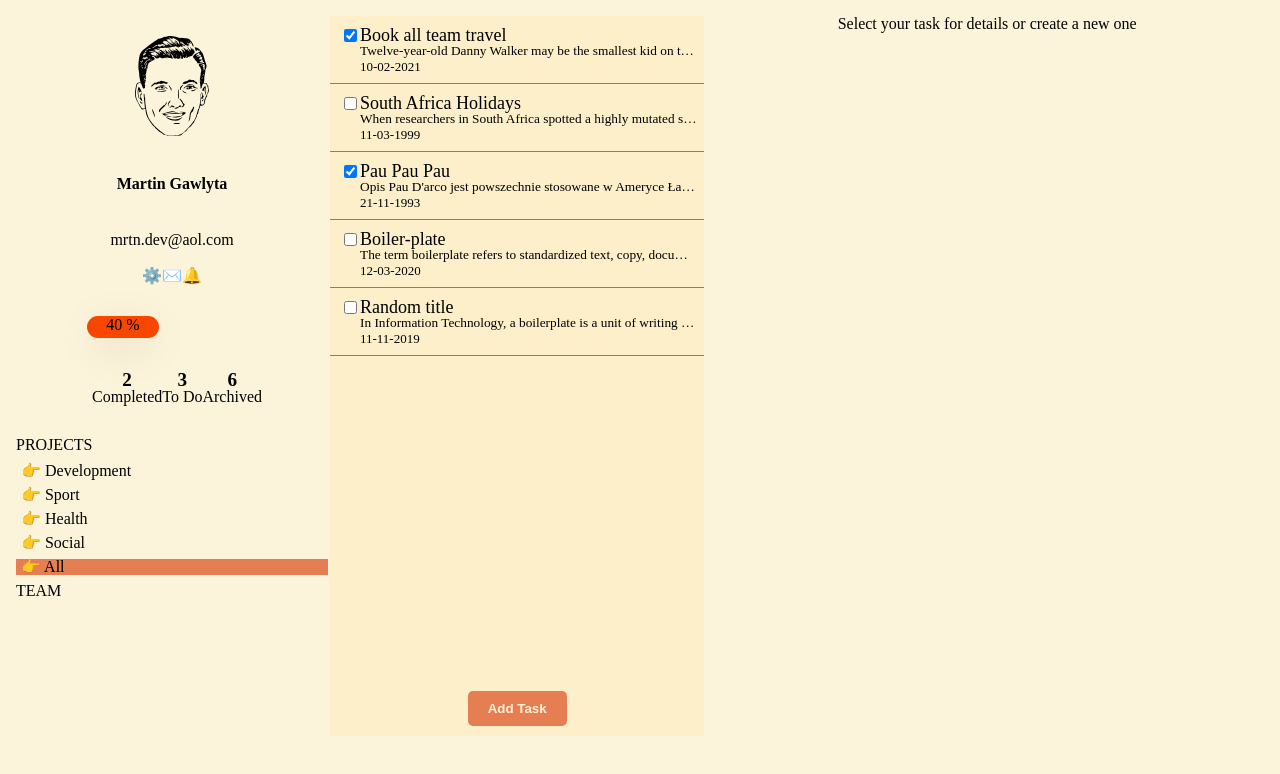
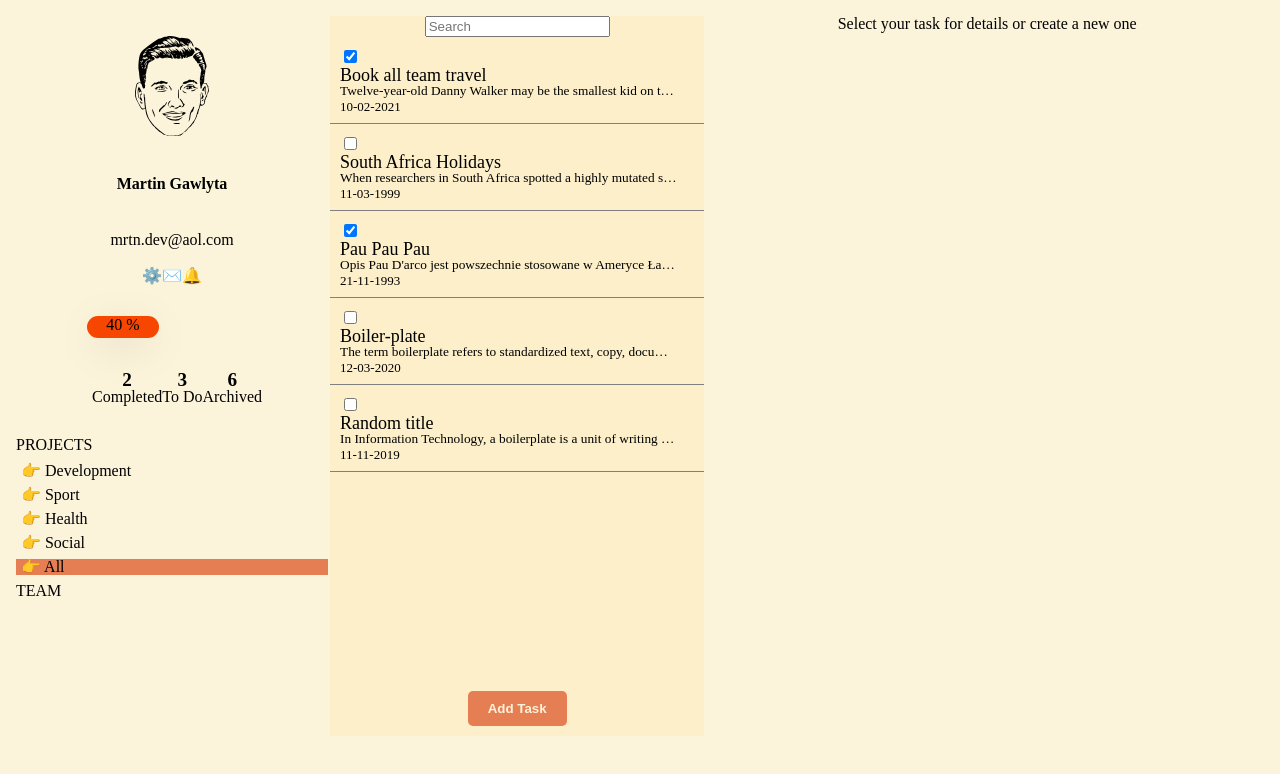
Before and after one commit to mlvrkhn/nuxt-teams, a Nuxt app: page / in a window 1280 px wide. Shown: the top 774 px of the page. Built offline with nearby package versions, Linux system fonts and the light colour scheme; data requests are answered from the project's data file.

Commit message:
Add styling to TaskColumn

```diff
--- a/assets/scss/main.scss
+++ b/assets/scss/main.scss
@@ -24,13 +24,14 @@ a {
     }
     &--column {
         width: 100%;
+        height: 100%;
     }
     &--task-list {
         height: 100%;
         display: flex;
         flex-direction: column;
         align-items: center;
-        justify-content: space-between;
+        width: 100%;
     }
     &--nuxt {
         display: flex;
--- a/components/SubmitButton.vue
+++ b/components/SubmitButton.vue
@@ -18,7 +18,6 @@ export default {};
     border-radius: 5px;
     color: $bg;
     font-weight: 700;
-
     margin-bottom: 10px;
     &:hover {
         background-color: $btn-darker;
--- a/components/TasksPanel.vue
+++ b/components/TasksPanel.vue
@@ -1,5 +1,14 @@
 <template>
+    <div class="wrapper">
         <div class="container container--task-list">
+            <div class="container container--searchbar">
+                <input
+                    class="panel-searchbar"
+                    type="text"
+                    placeholder="Search"
+                    @click="toggleTaskStatus(task)"
+                />
+            </div>
             <ul class="task--list">
                 <li
                     v-for="(task, index) in searchResults"
@@ -28,6 +37,7 @@
                     </NuxtLink>
                 </li>
             </ul>
+        </div>
         <submit-button />
     </div>
 </template>
@@ -86,18 +96,22 @@ export default {
 </script>
 <style lang="scss" scoped>
 @import "../assets/scss/variables.scss";
+.wrapper {
+    display: flex;
+    flex-direction: column;
+    justify-content: space-between;
+    align-items: center;
+    height: 100%;
+}
 .task--list {
     width: 100%;
     &_item {
         padding: 10px 10px;
         border-bottom: 1px solid grey;
-        display: flex;
         flex-direction: row;
         &:hover {
             background-color: $yellow;
         }
-        /* display: flex; */
-        /* flex-direction: row; */
     }
 }
 .task {
```
Lines whose indentation alone changed are shown as unchanged.
